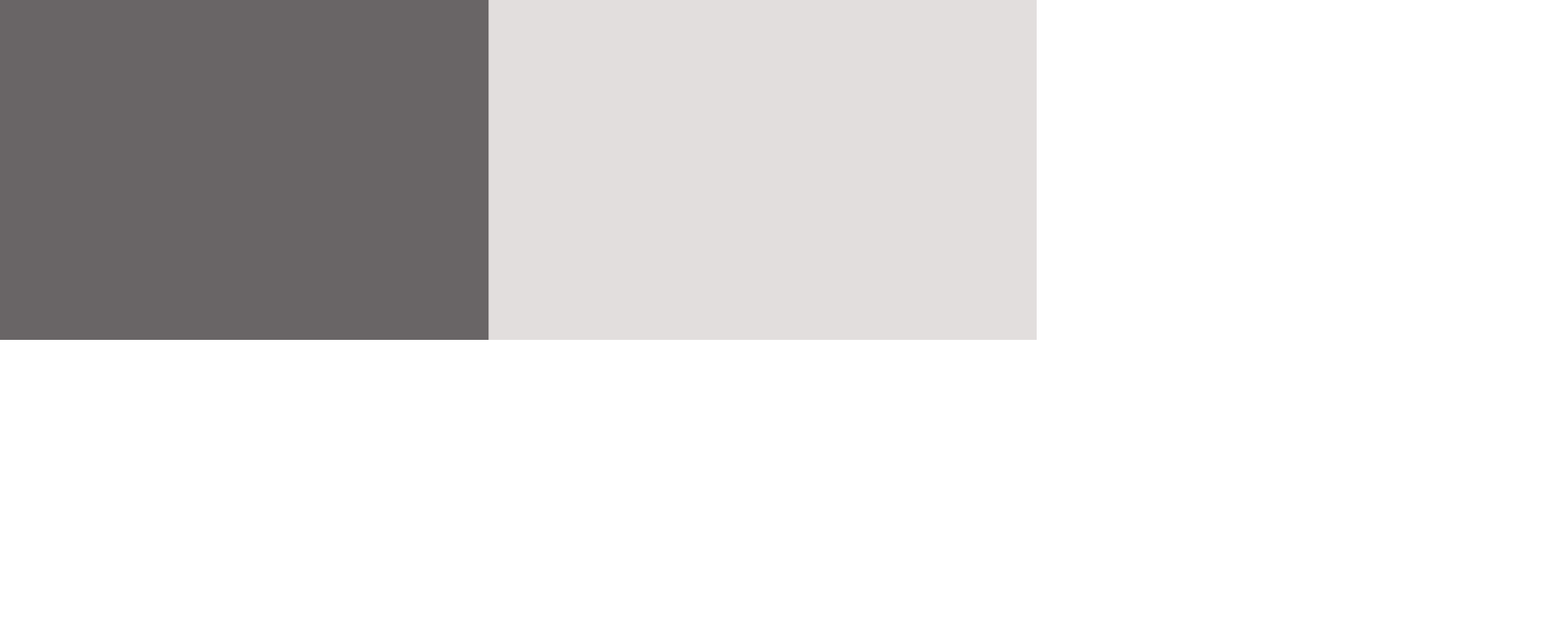
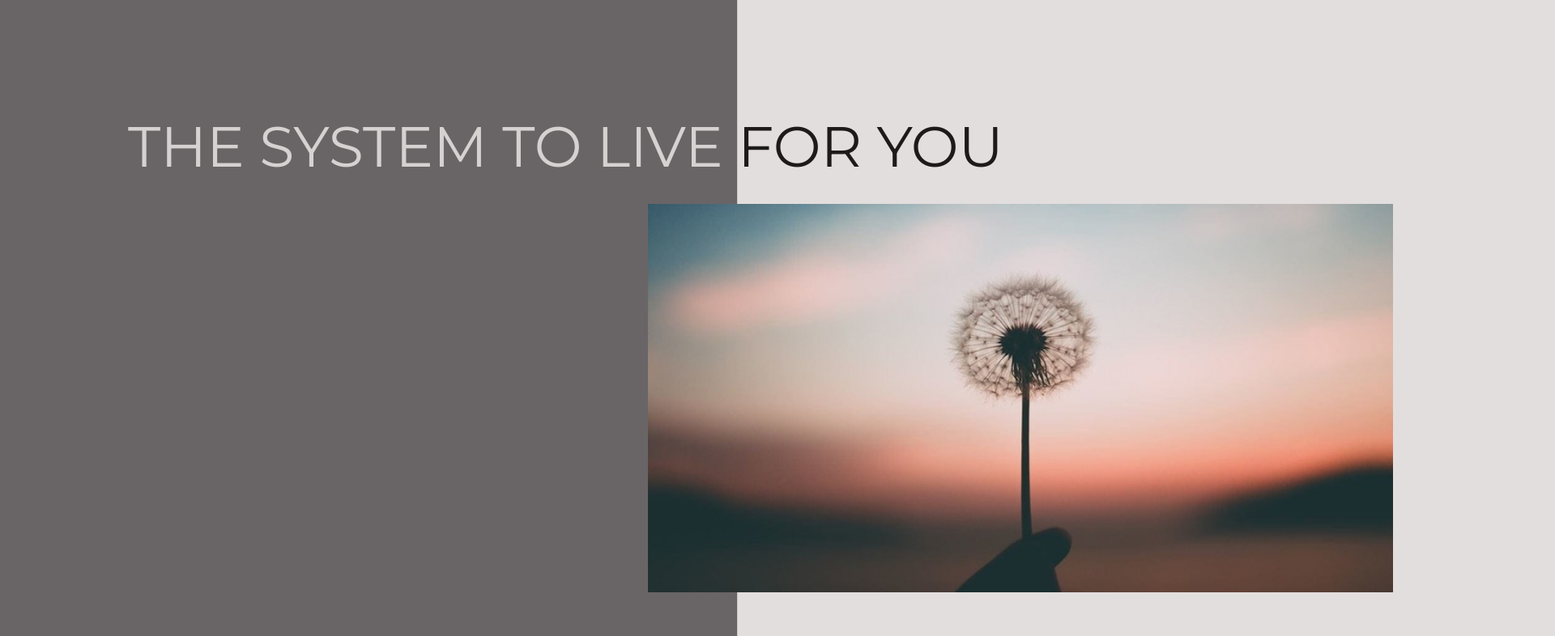
Before and after one commit to evsem/project_3, a website: page index.html in a window 1280 px wide. Shown: the part 300-1086 px from the top of the page at 81% size, 1920 px wide, since content can reach past the window. Before the commit the page ends 800 px from the top, so only its background shows below. Drawn offline with Linux system fonts and the light colour scheme.

Commit message:
v(full_1)-project_3

```diff
--- a/css/style.css
+++ b/css/style.css
@@ -1,6 +1,7 @@
 body {
   background: url(../img/main_1.jpg) 0 0 / cover no-repeat;
   font-family: 'Montserrat', sans-serif;
+  min-width: 1500px;
 }
 
 .top_container {
@@ -53,18 +54,31 @@ body {
 }
 
 .center_container {
+  min-width: 1920px;
+  max-height: auto;
 }
 
 .main_text {
+  max-width: 1400px;
+  max-height: auto;
+  font-size: 70px;
+  font-weight: 400;
   text-transform: uppercase;
-  display: flex;
+  margin: 382px auto 32px 150px;
 }
 
 .text_main_center {
+  display: inline;
+  color: #d7d2d2;
 }
 
 #text_forYou {
+  display: inline;
+  color: #1d1a1a;
 }
 
 .image {
+  position: relative;
+  top: -42px;
+  left: 792px;
 }
--- a/index.html
+++ b/index.html
@@ -4,7 +4,7 @@
     <meta charset="UTF-8" />
     <meta http-equiv="X-UA-Compatible" content="IE=edge" />
     <meta name="viewport" content="width=device-width, initial-scale=1.0" />
-    <title>Parall</title>
+    <title>project_3</title>
     <link rel="stylesheet" href="../project_3/css/style.css" />
 
     <link rel="preconnect" href="https://fonts.googleapis.com" />
@@ -29,11 +29,14 @@
 
     <div class="center_container">
       <div class="main_text">
-        <p id="text_main_center">The system to live <p id="text_forYou">for you<p> <p>
+        <p class="text_main_center">The system to live <p id="text_forYou">for you</p> </p>
       </div>
 
-      <div class="image"></div>
+      <div class="image">
+        <img src="../project_3/img/life_1.jpg" width=920px height=480px alt="Error">
+      </div>
     </div>
+
     <script src="../project_3/js/script.js"></script>
   </body>
 </html>
```
Also changed, not shown: img/life_1.jpg (added).
